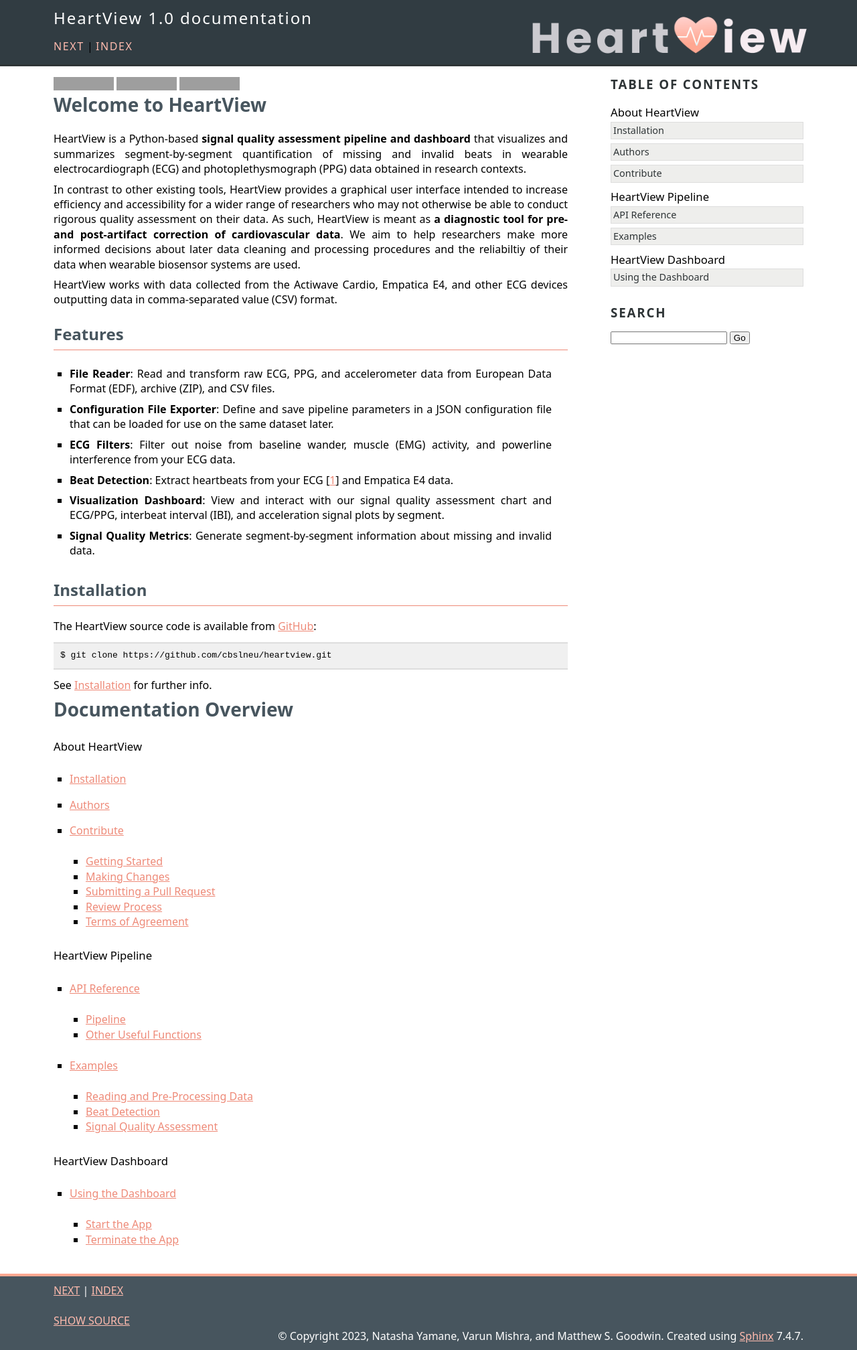
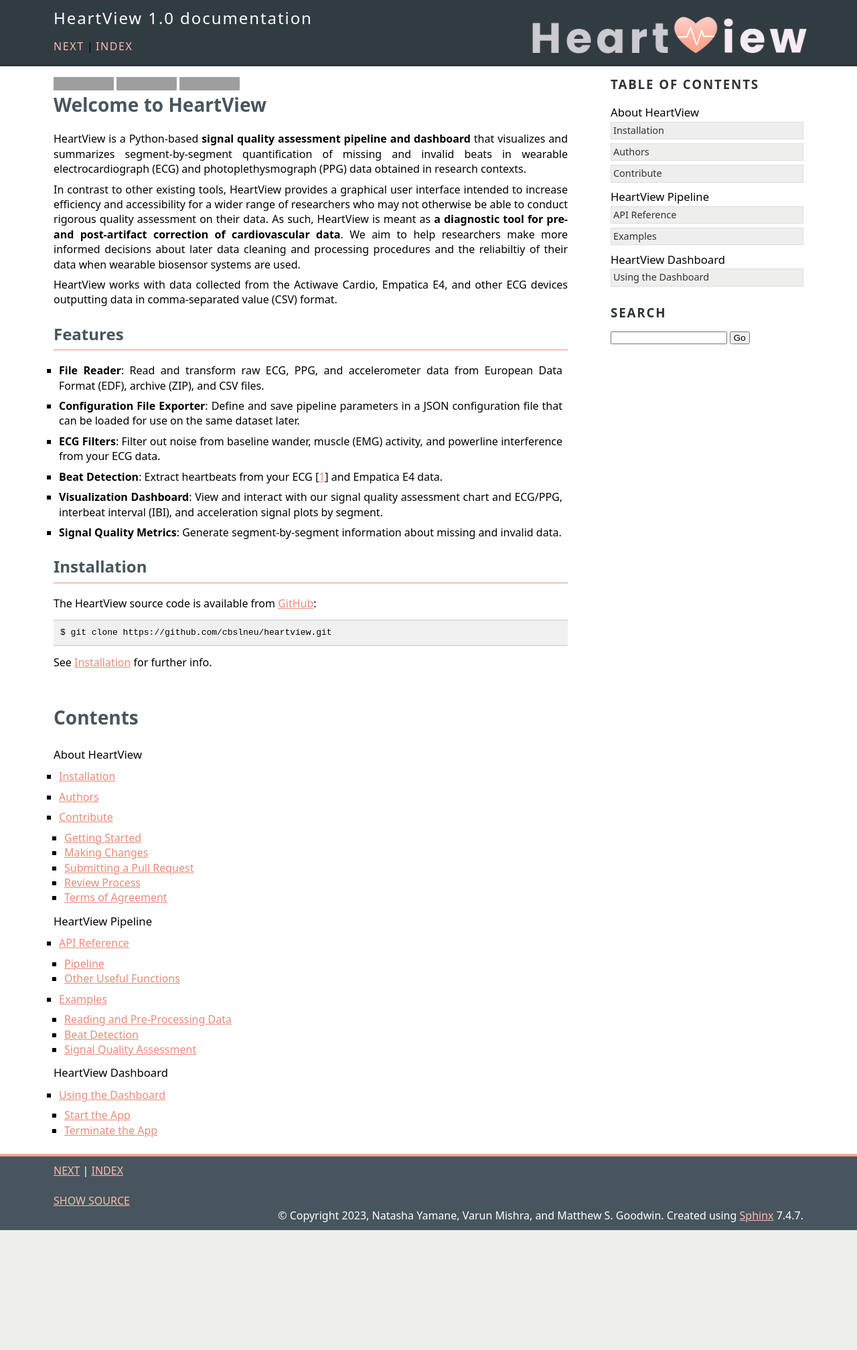
Before and after one commit to cbslneu/heartview, a Sphinx documentation site: the page built from docs/index.rst, in a window 1280 px wide. Shown: the whole page at 67% size. Built offline with Sphinx 7.4.7, drawn with Linux system fonts in a browser that asks for light colours; after the commit the page ends 1837 px from its top, so only the background shows below that; grey boxes are pictures that could not be loaded.

Commit message:
updated documentation styling

```diff
--- a/docs/_static/css/custom.css
+++ b/docs/_static/css/custom.css
@@ -53,6 +53,14 @@ div.document h2 {
     padding-top: 0.5em;
 }
 
+div.document ul {
+    margin: 0.5em 0.5em 0.2em 0.5em;
+}
+
+div.document li.toctree-l1 {
+    margin-bottom: 0.5em;
+}
+
 pre {
     padding: 7px;
 }
--- a/docs/index.rst
+++ b/docs/index.rst
@@ -3,12 +3,13 @@
    You can adapt this file completely to your liking, but it should at least
    contain the root `toctree` directive.
 
-
 .. include:: intro.rst
 
-======================
-Documentation Overview
-======================
+|
+
+========
+Contents
+========
 
 .. toctree::
    :maxdepth: 2
```
